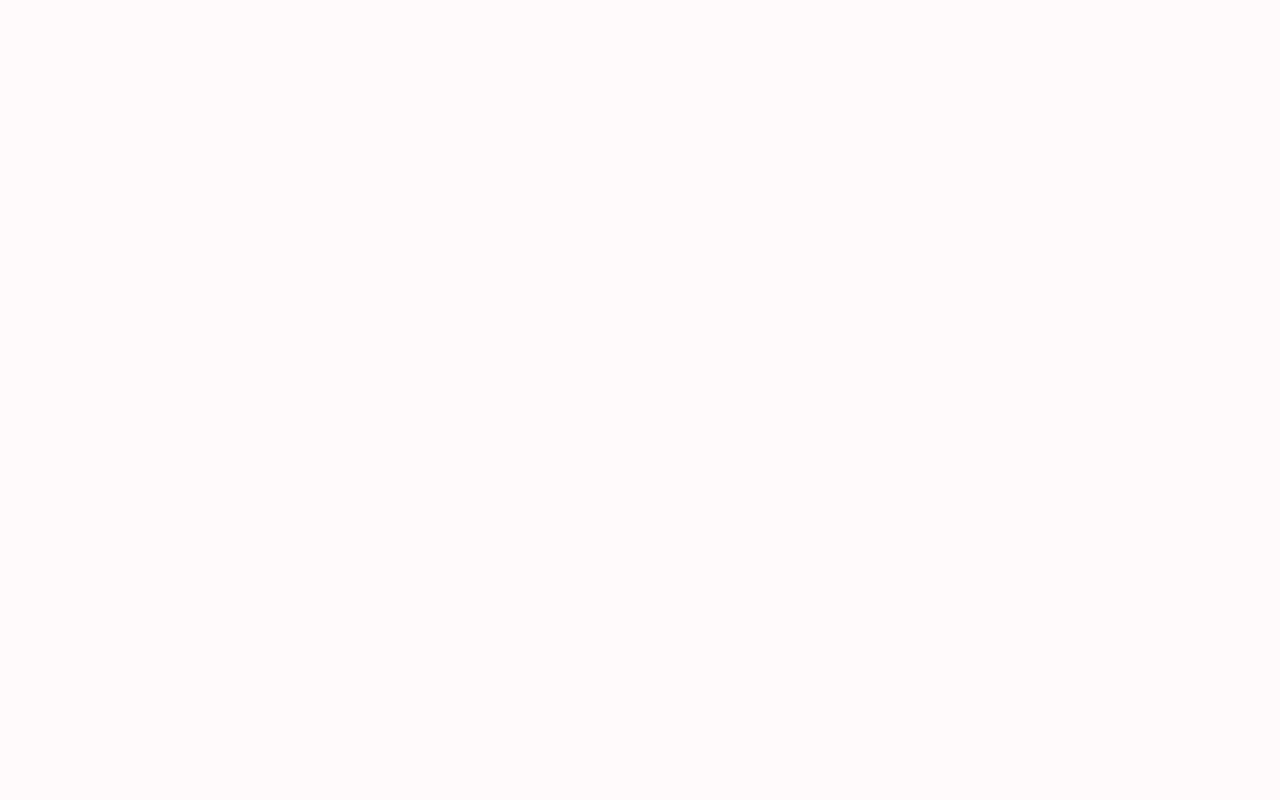
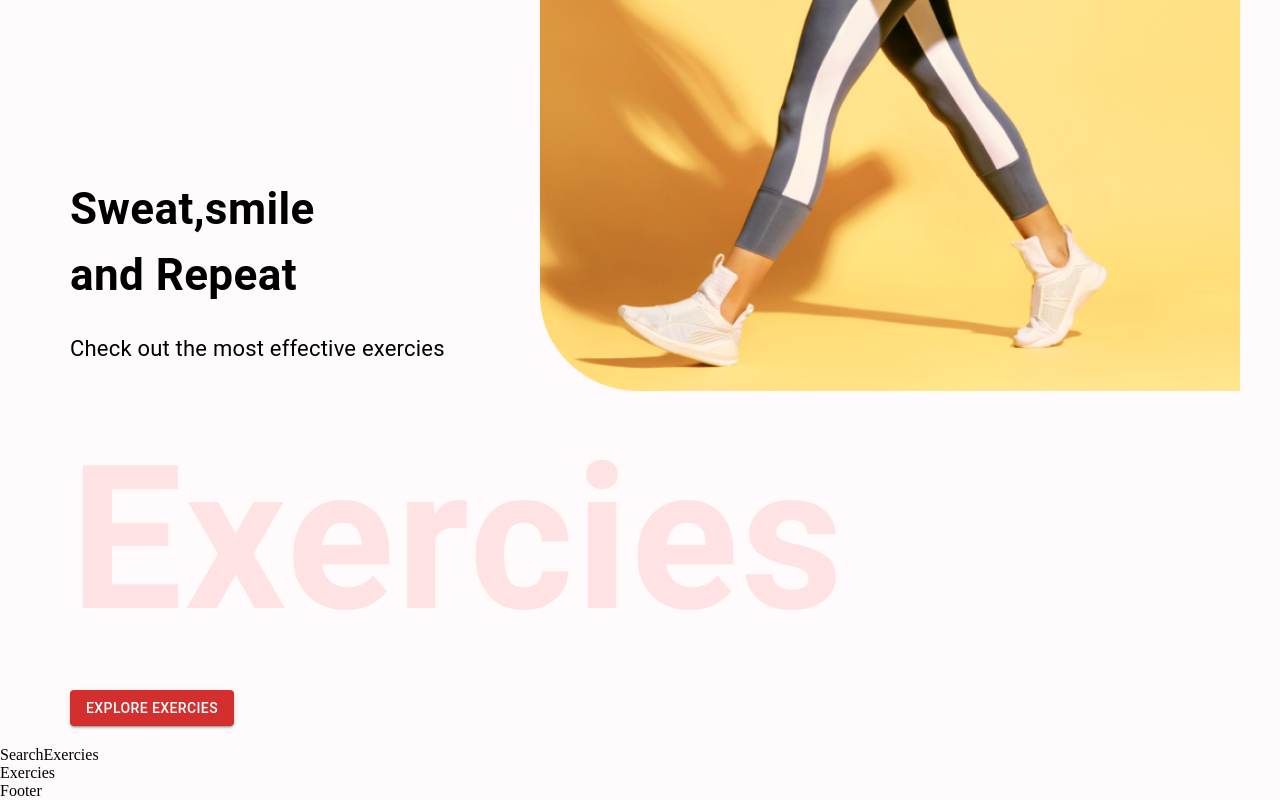
Before and after one commit to giagiang/fitness-app, a React (Create React App) app: page / in a window 1280 px wide. Shown: the part 475-1275 px from the top of the page. Before the commit the page ends 800 px from the top, so only its background shows below. Built offline with nearby package versions, Linux system fonts and the light colour scheme.

Commit message:
using Typography mui

```diff
--- /dev/null
+++ b/src/components/Exercies.js
@@ -0,0 +1,9 @@
+import React from 'react'
+
+const Exercies = () => {
+  return (
+    <div>Exercies</div>
+  )
+}
+
+export default Exercies
--- /dev/null
+++ b/src/components/HeroBanner.js
@@ -0,0 +1,45 @@
+import React from "react";
+import { Box, Stack, Button, Typography } from "@mui/material";
+
+import HeroBannerImage from "../assets/images/banner.png";
+
+const HeroBanner = () => {
+  return (
+    <Box
+      sx={{
+        mt: { lg: "212px", xs: "70px" },
+        ml: { sm: "50px" },
+      }}
+      position="relative"
+      p="20px"
+    >
+      <Typography color="#FF2625" fontWeight="700" fontSize="23px">
+        Fitness Club
+      </Typography>
+      <Typography
+        fontWeight={700}
+        sx={{ fontSize: { lg: "44px", xs: "40px " } }}
+        mb = "23px" mt = "300px"
+      >
+        Sweat,smile <br /> and Repeat
+      </Typography>
+      <Typography fontSize="22px" lineHeight="35px" mb={3}>
+        Check out the most effective exercies
+      </Typography>
+      <Typography
+        fontWeight={600}
+        color="#ff2625"
+        sx={{ opacity: 0.1, display: { lg: "block", xs: "none" } }}
+        fontSize = "200px"
+      >
+        Exercies
+      </Typography>
+      <Button variant="contained" color="error">
+        Explore Exercies
+      </Button>
+      <img src={HeroBannerImage} alt="banner" className="hero-banner-img" />
+    </Box>
+  );
+};
+
+export default HeroBanner;
--- a/src/components/Navbar.js
+++ b/src/components/Navbar.js
@@ -20,7 +20,7 @@ const Navbar = () => {
         <img
           src={Logo}
           alt="logo"
-          style={{ width: "48px", height: "48px", margin: "0 20px " }}
+          style={{ width: "48px", height: "48px", margin: "0 20px" }}
         />
       </Link>
       <Stack direction="row" gap="40px" fontSize="24px" alignItems="flex-end">
--- /dev/null
+++ b/src/components/SearchExercies.js
@@ -0,0 +1,9 @@
+import React from 'react'
+
+const SearchExercies = () => {
+  return (
+    <div>SearchExercies</div>
+  )
+}
+
+export default SearchExercies
--- a/src/pages/Home.js
+++ b/src/pages/Home.js
@@ -1,8 +1,17 @@
-import React from 'react'
+import React, {useState} from 'react';
+import Box from '@mui/material/Box';
 
+
+import Exercies from '../components/Exercies';
+import SearchExercies from '../components/SearchExercies';
+import HeroBanner from '../components/HeroBanner';
 const Home = () => {
   return (
-    <div>Home</div>
+    <Box>
+      <HeroBanner />
+      <SearchExercies />
+      <Exercies/>
+    </Box>
   )
 }
 
```
